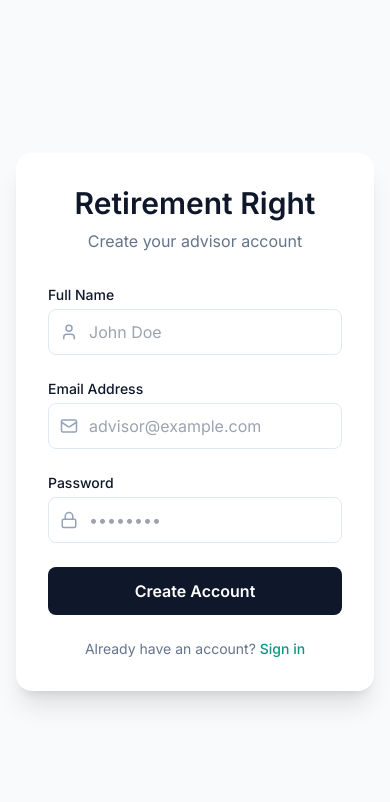
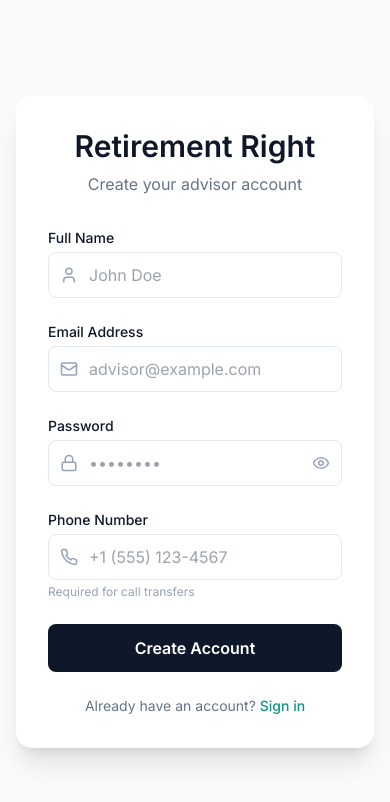
Before and after one commit to iamhassam01/Retirement-Right-CRM, a React (Vite) app: page /register in a window 390 px wide. Shown: the top 802 px of the page. Built offline with nearby package versions, Linux system fonts and the light colour scheme.

Commit message:
feat: Add phone to signup, password visibility toggle, n8n dynamic advisor lookup

```diff
--- a/src/pages/Login.tsx
+++ b/src/pages/Login.tsx
@@ -2,11 +2,12 @@ import React, { useState } from 'react';
 import { useNavigate, Link } from 'react-router-dom';
 import { authService } from '../services/auth.service';
 import { useAuth } from '../context/AuthContext';
-import { Lock, Mail, Loader2 } from 'lucide-react';
+import { Lock, Mail, Loader2, Eye, EyeOff } from 'lucide-react';
 
 const Login: React.FC = () => {
     const [email, setEmail] = useState('');
     const [password, setPassword] = useState('');
+    const [showPassword, setShowPassword] = useState(false);
     const [error, setError] = useState('');
     const [isLoading, setIsLoading] = useState(false);
     const navigate = useNavigate();
@@ -63,13 +64,20 @@ const Login: React.FC = () => {
                         <div className="relative">
                             <Lock className="absolute left-3 top-1/2 -translate-y-1/2 text-slate-400" size={18} />
                             <input
-                                type="password"
+                                type={showPassword ? 'text' : 'password'}
                                 required
                                 value={password}
                                 onChange={(e) => setPassword(e.target.value)}
-                                className="w-full pl-10 pr-4 py-2.5 border border-slate-200 rounded-lg focus:outline-none focus:ring-2 focus:ring-teal-500 transition-all"
+                                className="w-full pl-10 pr-12 py-2.5 border border-slate-200 rounded-lg focus:outline-none focus:ring-2 focus:ring-teal-500 transition-all"
                                 placeholder="••••••••"
                             />
+                            <button
+                                type="button"
+                                onClick={() => setShowPassword(!showPassword)}
+                                className="absolute right-3 top-1/2 -translate-y-1/2 text-slate-400 hover:text-slate-600 transition-colors"
+                            >
+                                {showPassword ? <EyeOff size={18} /> : <Eye size={18} />}
+                            </button>
                         </div>
                     </div>
 
--- a/src/pages/Register.tsx
+++ b/src/pages/Register.tsx
@@ -2,12 +2,14 @@ import React, { useState } from 'react';
 import { useNavigate, Link } from 'react-router-dom';
 import { authService } from '../services/auth.service';
 import { useAuth } from '../context/AuthContext';
-import { Lock, Mail, User, Loader2 } from 'lucide-react';
+import { Lock, Mail, User, Loader2, Phone, Eye, EyeOff } from 'lucide-react';
 
 const Register: React.FC = () => {
     const [name, setName] = useState('');
     const [email, setEmail] = useState('');
+    const [phone, setPhone] = useState('');
     const [password, setPassword] = useState('');
+    const [showPassword, setShowPassword] = useState(false);
     const [error, setError] = useState('');
     const [isLoading, setIsLoading] = useState(false);
     const navigate = useNavigate();
@@ -19,7 +21,7 @@ const Register: React.FC = () => {
         setIsLoading(true);
 
         try {
-            const response = await authService.register(name, email, password);
+            const response = await authService.register(name, email, password, phone);
             login(response.token, response.user);
             navigate('/');
         } catch (err: any) {
@@ -83,15 +85,37 @@ const Register: React.FC = () => {
                         <div className="relative">
                             <Lock className="absolute left-3 top-1/2 -translate-y-1/2 text-slate-400" size={18} />
                             <input
-                                type="password"
+                                type={showPassword ? 'text' : 'password'}
                                 required
                                 value={password}
                                 onChange={(e) => setPassword(e.target.value)}
-                                className="w-full pl-10 pr-4 py-2.5 border border-slate-200 rounded-lg focus:outline-none focus:ring-2 focus:ring-teal-500 transition-all"
+                                className="w-full pl-10 pr-12 py-2.5 border border-slate-200 rounded-lg focus:outline-none focus:ring-2 focus:ring-teal-500 transition-all"
                                 placeholder="••••••••"
                                 minLength={6}
                             />
+                            <button
+                                type="button"
+                                onClick={() => setShowPassword(!showPassword)}
+                                className="absolute right-3 top-1/2 -translate-y-1/2 text-slate-400 hover:text-slate-600 transition-colors"
+                            >
+                                {showPassword ? <EyeOff size={18} /> : <Eye size={18} />}
+                            </button>
                         </div>
+                    </div>
+
+                    <div>
+                        <label className="block text-sm font-medium text-navy-900 mb-1">Phone Number</label>
+                        <div className="relative">
+                            <Phone className="absolute left-3 top-1/2 -translate-y-1/2 text-slate-400" size={18} />
+                            <input
+                                type="tel"
+                                value={phone}
+                                onChange={(e) => setPhone(e.target.value)}
+                                className="w-full pl-10 pr-4 py-2.5 border border-slate-200 rounded-lg focus:outline-none focus:ring-2 focus:ring-teal-500 transition-all"
+                                placeholder="+1 (555) 123-4567"
+                            />
+                        </div>
+                        <p className="text-xs text-slate-400 mt-1">Required for call transfers</p>
                     </div>
 
                     <button
--- a/src/services/auth.service.ts
+++ b/src/services/auth.service.ts
@@ -22,8 +22,8 @@ export const authService = {
         return response.data;
     },
 
-    register: async (name: string, email: string, password: string): Promise<AuthResponse> => {
-        const response = await api.post<AuthResponse>('/auth/register', { name, email, password });
+    register: async (name: string, email: string, password: string, phone?: string): Promise<AuthResponse> => {
+        const response = await api.post<AuthResponse>('/auth/register', { name, email, password, phone });
         if (response.data.token) {
             localStorage.setItem('token', response.data.token);
             localStorage.setItem('user', JSON.stringify(response.data.user));
```
Also changed, not shown: 1 other file (tests, documents, lock files or other folders).
